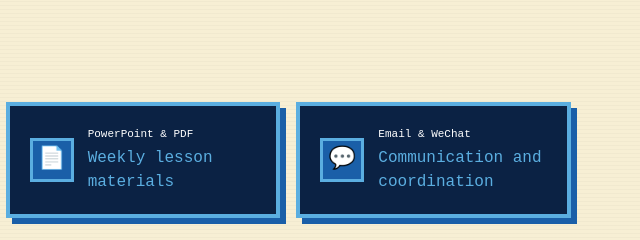
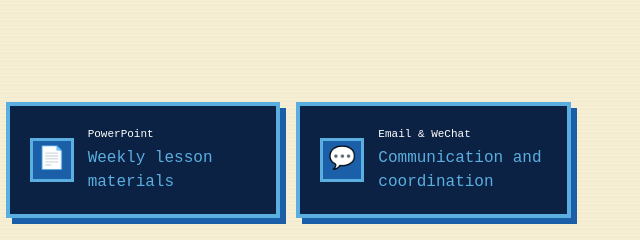
Before and after one commit to englishliteracyproject/englishliteracyproject.github.io, a plain HTML site: page index.html in a window 1280 px wide. Shown: the part 2320-2560 px from the top of the page, 497-1137 px from the left. Drawn offline with Linux system fonts and the light colour scheme; a web font is replaced by a local one.

Commit message:
Update index.html

```diff
--- a/index.html
+++ b/index.html
@@ -206,7 +206,7 @@
       <div class="tool-card">
         <div class="tool-icon">📄</div>
         <div>
-          <div class="tool-name">PowerPoint & PDF</div>
+          <div class="tool-name">PowerPoint</div>
           <div class="tool-purpose">Weekly lesson materials</div>
         </div>
       </div>
```
